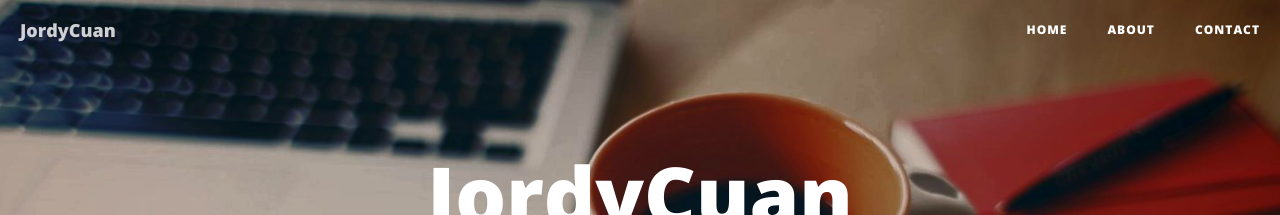
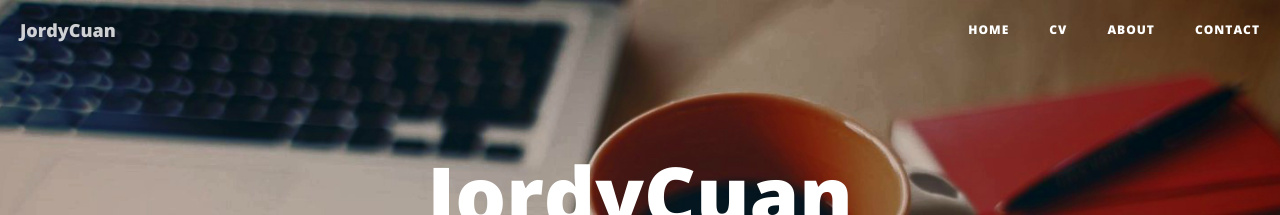
Before and after one commit to JordyCuan/jordycuan.github.io, a Jekyll site: the page built from index.html, in a window 1280 px wide. Shown: the top 215 px of the page. Built offline with Jekyll 4.4.1, drawn with Linux system fonts in a browser that asks for light colours; nearby versions of some CDN libraries; the list of posts is cut into pages by our own code.

Commit message:
CV added

```diff
--- a/_includes/nav.html
+++ b/_includes/nav.html
@@ -18,6 +18,9 @@
                 <li>
                     <a href="{{ site.baseurl }}/">Home</a>
                 </li>
+                <li>
+                    <a href="https://docs.google.com/document/d/1uBBvC-UvTLPMffY4DiCabsB3lfoY5TTSJOAdP2ehMiQ">CV</a>
+                </li>
                 {% for page in site.pages %}{% if page.title %}
                 <li>
                     <a href="{{ page.url | prepend: site.baseurl }}">{{ page.title }}</a>
```
